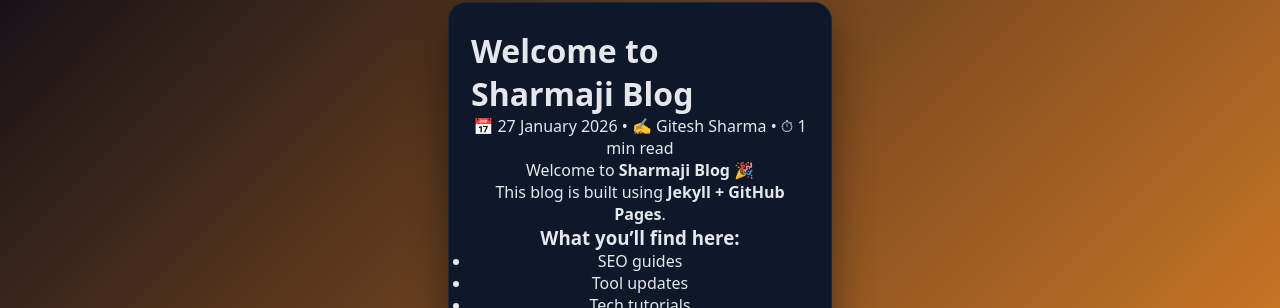
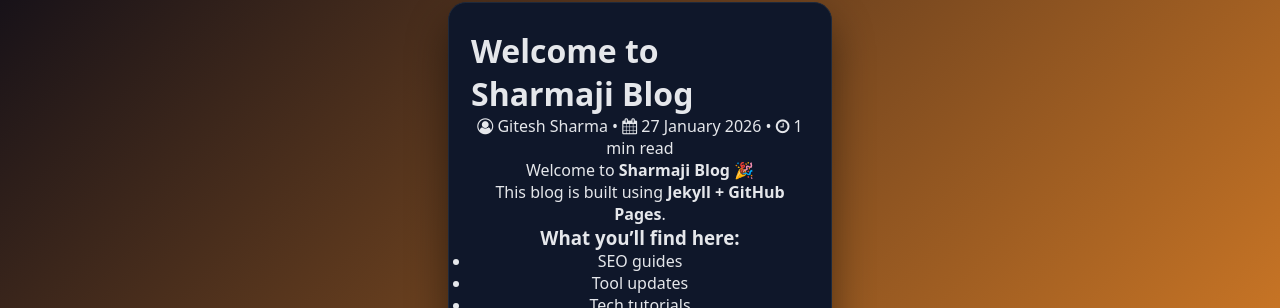
Before and after one commit to gitesh-sharma/blog, a Jekyll site: the page built from _posts/2026-01-27-welcome-to-sharmaji-blog.md, in a window 1280 px wide. Shown: the part 195-503 px from the top of the page. Built offline with Jekyll 4.4.1, drawn with Linux system fonts in a browser that asks for light colours.

Commit message:
Update post.html

```diff
--- a/_layouts/post.html
+++ b/_layouts/post.html
@@ -6,9 +6,9 @@
   <div class="card">
     <h1 align="left">{{ page.title }}</h1>
      <div class="post-meta">
-    📅 {{ page.date | date: "%d %B %Y" }} •
-    ✍️ {{ page.author | default: "Gitesh Sharma" }} •
-    ⏱ {{ content | number_of_words | divided_by: 200 | plus: 1 }} min read
+    <i class="fa fa-user-circle-o"></i> {{ page.author | default: "Gitesh Sharma" }} •
+    <i class="fa fa fa fa-calendar"></i> {{ page.date | date: "%d %B %Y" }} •
+    <i class="fa fa fa-clock-o"></i> {{ content | number_of_words | divided_by: 200 | plus: 1 }} min read
     </div>
     <p>{{ content }}</p>
     {% include footer.html %}
```
